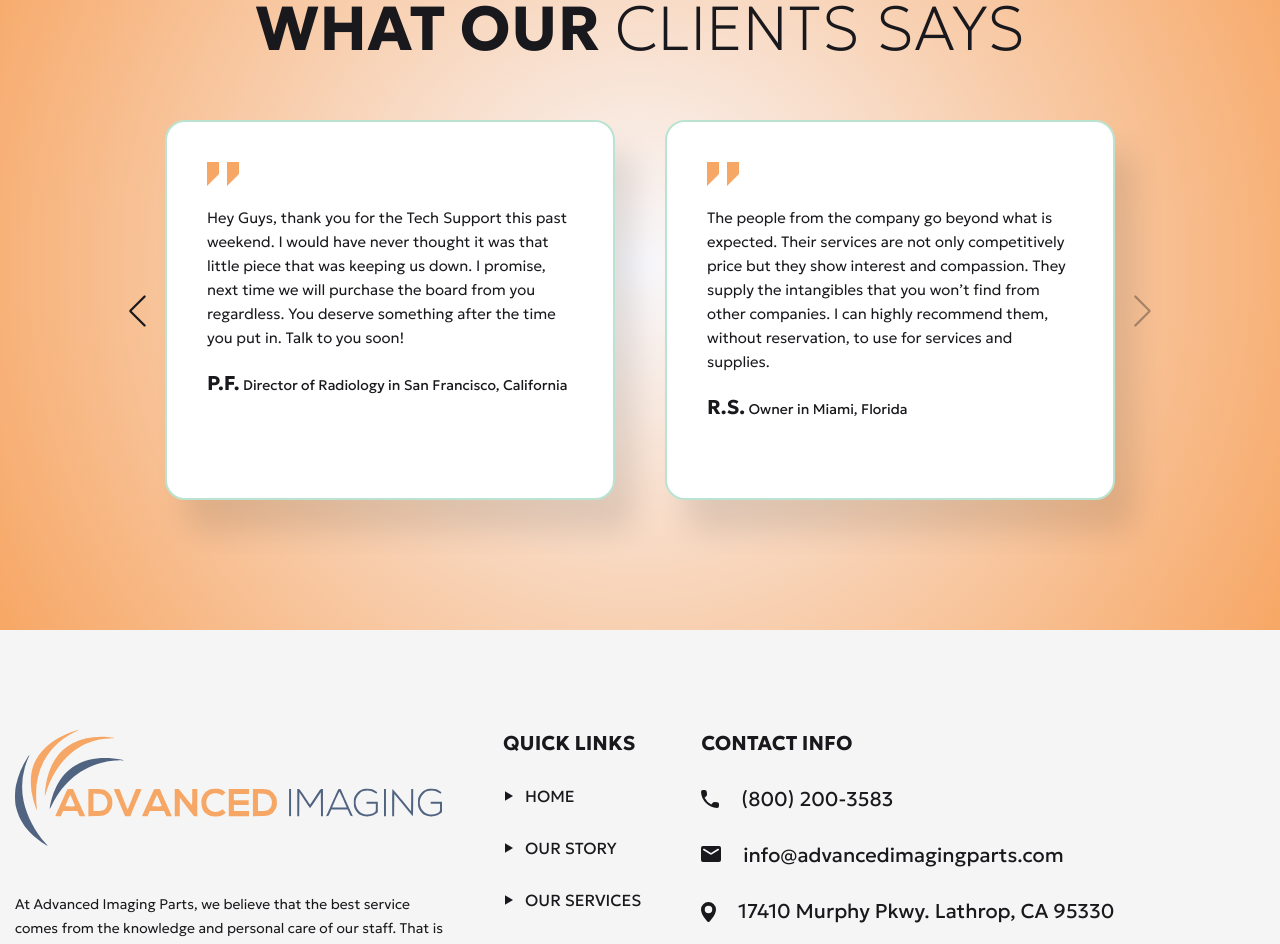
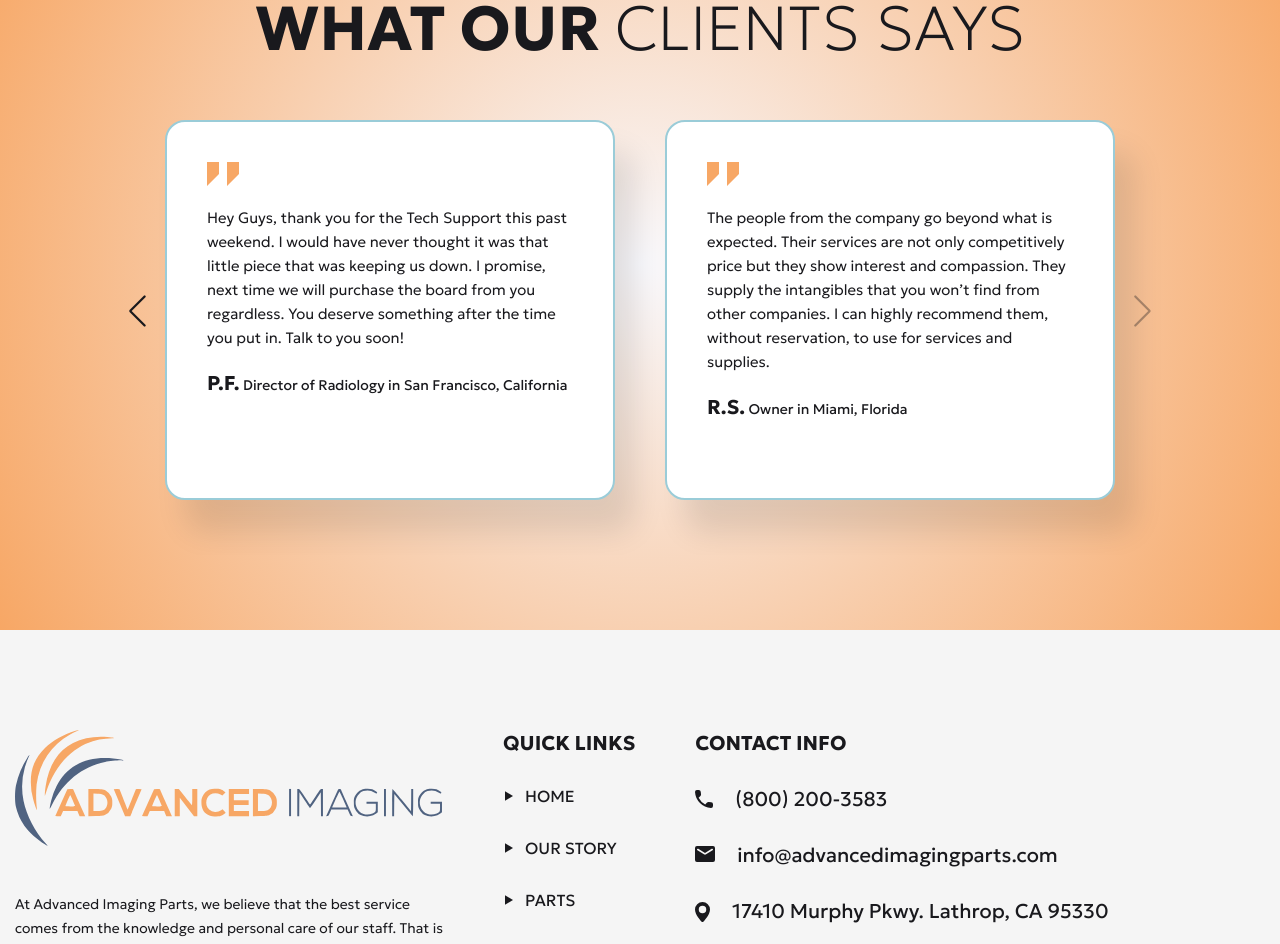
Before and after one commit to RoboRiot/AIS_web, a Next.js app: page /contact in a window 1280 px wide. Shown: the part 1320-2264 px from the top of the page. Built offline with nearby package versions, Linux system fonts and the light colour scheme.

Commit message:
new project initial commit

```diff
--- a/app/home/get-in-touch/GetInTouch.js
+++ b/app/home/get-in-touch/GetInTouch.js
@@ -22,7 +22,7 @@ export default function GetInTouch() {
                     <div className={`flex items-center ${styles.get_bg_wrapper}`}>
                         <section data-aos="fade-left" data-aos-duration="1000">
                             <h2>Get In <span>Touch</span></h2>
-                            <p>With 100% Coverage of all GE and Toshiba CT parts, Advanced Imaging offers the ability to make sure our customers spend as little downtime as possible. We improve both our parts inventory and quality assurance methods on a regular basis, stocking hard to find parts, so we can be the fastest to get our customers up and running!</p>
+                            {/* <p>With 100% Coverage of all GE and Toshiba CT parts, Advanced Imaging offers the ability to make sure our customers spend as little downtime as possible. We improve both our parts inventory and quality assurance methods on a regular basis, stocking hard to find parts, so we can be the fastest to get our customers up and running!</p> */}
                             <p>We would love to hear from you. Please feel free to reach out to us!</p>
                             <a href="/contact" className="simple-btn">Contact Us</a>
                         </section>
--- a/app/home/services/Services.js
+++ b/app/home/services/Services.js
@@ -25,7 +25,7 @@ export default function Services() {
                                             <section data-aos="fade-in" data-aos-duration="1000">
                                                 <h3>{listTitle}</h3>
                                                 <p>{listDescription} <Link href="/">{link}</Link></p>
-                                                <a href={pageLink} className="learn_more">Learn More</a>
+                                                {/* <a href={pageLink} className="learn_more">Learn More</a> */}
                                             </section>
                                             <figure data-aos="fade-in" data-aos-duration="1000">
                                                 <Image src={listImage} width={690} height={499} alt="image" />
--- a/app/home/testimonial/testimonial.module.scss
+++ b/app/home/testimonial/testimonial.module.scss
@@ -3,7 +3,7 @@
     padding: 0 0 45px;
     .testimonial_slide {
         section {
-            border: 2px solid #BAE3D1;
+            border: 2px solid #9ACCD8;
             background-color: #FFFFFF;
             border-radius: 20px;
             text-align: left;
--- a/app/page.js
+++ b/app/page.js
@@ -15,11 +15,11 @@ export default function Home() {
       <BannerTwo/>
       <HomeCard/>
       <About/>
-      <BuySearch/>
+      {/* <BuySearch/> */}
       <Services/>
-      <PartCard mainTitle={["Most Requested ", <span key="1">Parts</span>]}/>
+      {/* <PartCard mainTitle={["Most Requested ", <span key="1">Parts</span>]}/> */}
       <GetInTouch/>
-      <PartCard mainTitle={["CT Tubes ", <span key="2">Available</span>]}/>
+      {/* <PartCard mainTitle={["CT Tubes ", <span key="2">Available</span>]}/> */}
       <ExpertsProvidingService/>
       <OurFocus/>
       <Testimonial/>
--- a/components/footer/Footer.js
+++ b/components/footer/Footer.js
@@ -56,7 +56,7 @@ export default function Footer() {
                             <ul className="list-none">
                                 <li><Link href="/">Home</Link></li>
                                 <li><Link href="/about">Our Story</Link></li>
-                                <li><Link href="/services">Our Services</Link></li>
+                                {/* <li><Link href="/services">Our Services</Link></li> */}
                                 <li><Link href="/parts">Parts</Link></li>
                                 <li><Link href="/contact">Contact Us</Link></li>
                                 <li><Link href="/search">Search</Link></li>
--- a/components/header/Navigation.js
+++ b/components/header/Navigation.js
@@ -72,7 +72,7 @@ export default function Navigation() {
                         <ul className="list-none flex items-center">
                             <li><Link onClick={()=> setShowMenu(false)} className={pathname === '/' ? styles.active : ''} href="/">Home</Link></li>
                             <li><Link onClick={()=> setShowMenu(false)} className={pathname === '/about' ? styles.active : ''} href="/about">Our Story</Link></li>
-                            <li><Link onClick={()=> setShowMenu(false)} className={pathname === '/services' ? styles.active : ''} href="/services">Our Services</Link></li>
+                            {/* <li><Link onClick={()=> setShowMenu(false)} className={pathname === '/services' ? styles.active : ''} href="/services">Our Services</Link></li> */}
                             <li><Link onClick={()=> setShowMenu(false)} className={pathname === '/parts' ? styles.active : ''} href="/parts">Parts</Link></li>
                             <li><Link onClick={()=> setShowMenu(false)} className={pathname === '/contact' ? styles.active : ''} href="/contact">Contact Us</Link></li>
                             <li><button onClick={searchFun} className={`${pathname === '/search' ? styles.hidebtn : ""}`}><Image src={searchIcon} alt="search"/></button></li>
```
